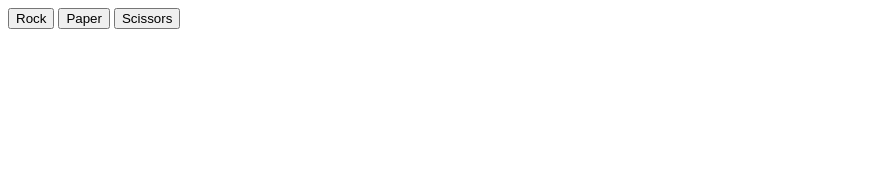
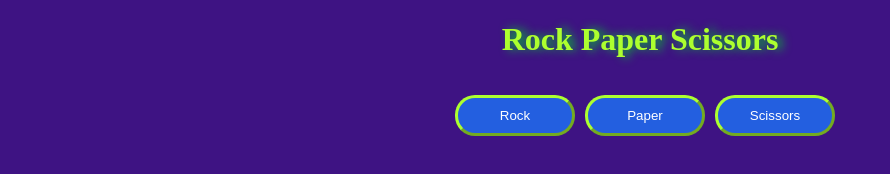
Before and after one commit to RussTP/Rock-Paper-Scissors, a plain HTML site: page index.html in a window 1280 px wide. Shown: the whole page, without its empty margins (0-890 px from the left). Drawn offline with Linux system fonts and the light colour scheme.

Commit message:
added styling to rock, paper, scissors. buttons are rounded, hover effect, changed bg colour, added header and other visual improvements

```diff
--- a/index.html
+++ b/index.html
@@ -3,8 +3,10 @@
     <head>
         <title>Rock Paper Scissors</title>
         <meta charset="utf-8">
+        <link rel="stylesheet" href="style.css">
     </head>
     <body>
+        <h1>Rock Paper Scissors</h1>
         <div id="buttonContainer">
         <button id="rock" class="choiceBtn">Rock</button>
         <button id="paper" class="choiceBtn">Paper</button>
--- /dev/null
+++ b/style.css
@@ -0,0 +1,51 @@
+body {
+    background-color: rgb(62, 19, 131);
+}
+
+h1 {
+    text-align: center;
+    color: rgba(173, 255, 47);
+    text-shadow: rgb(8, 194, 48) 5px 0 10px;
+}
+.choiceBtn, #reset {
+    color: white;
+    background-color: rgb(35, 95, 224);
+    border-color: greenyellow;
+    border-width: 3px;
+    border-radius: 20px;
+    padding: 10px;
+    width: 120px;
+    cursor: pointer;
+    margin-left: 10px;
+}
+
+.choiceBtn:hover, #reset:hover {
+
+    background-color: rgba(35, 95, 224, 0.600);
+    color: rgba(173, 255, 47);
+    font-weight: bold;
+
+}
+
+
+.choiceBtn:disabled {
+background-color: rgba(35, 95, 224, 0.4);
+text-decoration: line-through;
+color: rgba(35, 95, 224);
+border-color: white;
+}
+
+#buttonContainer, #runningScore, #resultContainer {
+    display: flex;
+    justify-content: center;
+    padding: 15px;
+
+}
+
+#runningScore, #resultContainer {
+    font-size: 20px;
+    font-weight: bold;
+    color: rgb(8, 194, 48);
+    text-shadow: rgb(8, 194, 48) 2px 0 10px;
+
+}
```
